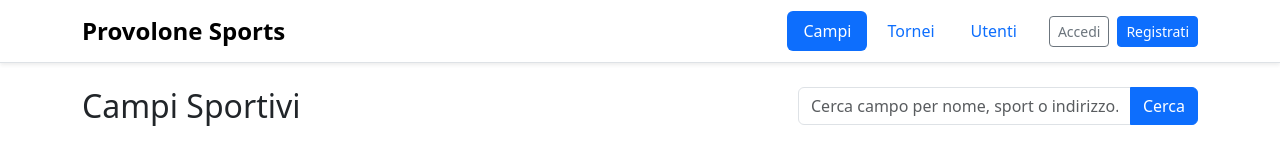
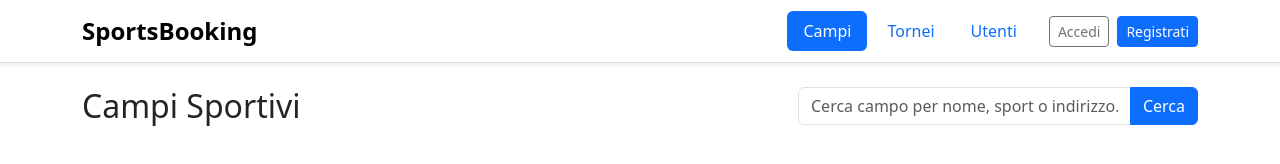
Before and after one commit to FrancescoFalcon/Nuovo-Sito, a website: page app/public/index.html in a window 1280 px wide. Drawn offline with nearby package versions, Linux system fonts and the light colour scheme; no server answers.

Commit message:
minor fix

```diff
--- a/app/public/index.html
+++ b/app/public/index.html
@@ -6,7 +6,7 @@
   <meta name="viewport" content="width=device-width, initial-scale=1.0">
   <meta name="description"
     content="Piattaforma didattica per la prenotazione di campi sportivi e gestione di tornei amatoriali. Progetto di esame Programmazione Web.">
-  <title>Provolone Sports - Prenotazione Campi & Tornei</title>
+  <title>Sports Booking</title>
   <link href="https://cdn.jsdelivr.net/npm/bootstrap@5.3.3/dist/css/bootstrap.min.css" rel="stylesheet">
   <link rel="stylesheet" href="style.css">
 </head>
@@ -16,7 +16,7 @@
   <!-- Barra di navigazione -->
   <header class="navbar navbar-expand bg-white border-bottom shadow-sm py-2 mb-4">
     <div class="container">
-      <span class="navbar-brand fw-bold fs-4" id="nav-logo" style="cursor: pointer;">Provolone Sports</span>
+      <span class="navbar-brand fw-bold fs-4" id="nav-logo" style="cursor: pointer;">SportsBooking</span>
       <nav class="nav nav-pills gap-1 ms-auto me-3">
         <button class="nav-link nav-btn active" id="btn-nav-fields">Campi</button>
         <button class="nav-link nav-btn" id="btn-nav-tournaments">Tornei</button>
```
